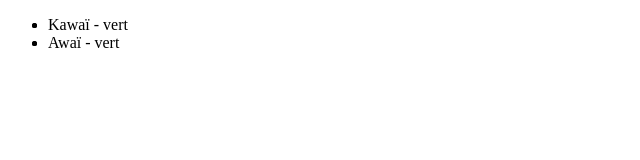
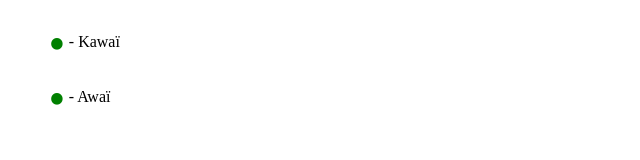
Before and after one commit to pointbar/traffic-jam, a plain HTML site: page index.html in a window 1280 px wide. Shown: the whole page, without its empty margins (0-640 px from the left). Drawn offline with Linux system fonts and the light colour scheme.

Commit message:
Création d'une liste html des feux

```diff
--- a/Network.js
+++ b/Network.js
@@ -17,8 +17,9 @@ class Network {
 	}
 	displayNetwork(className) {
 		this.listTrafficLight().map(name => {
+			const trafficLight = this.getTrafficLightByName(name)
 			const li =  document.createElement('li')
-			li.innerHTML = `<li>${name} - ${this.getTrafficLightByName(name).status}</li>`
+			li.innerHTML = `<li><i class="${trafficLight.status}">•</i> - ${name}</li>`
 			document.querySelector(`ul.${className}`).appendChild(li)
 		})
 	}
--- a/index.html
+++ b/index.html
@@ -3,6 +3,7 @@
 	<head>
 		<meta charset="UTF-8">
 		<title>Traffic Jam</title>
+		<link rel="stylesheet" href="style.css">
 	</head>
 	<body>
 		<ul class="pompomgali">
--- /dev/null
+++ b/style.css
@@ -0,0 +1,16 @@
+ul {
+	list-style-type: none;
+}
+li i {
+	font-size: 3em;
+	vertical-align: middle;
+}
+li i.vert {
+	color: green;
+}
+li i.rouge {
+	color: red;
+}
+li i.orange {
+	color: orange;
+}
```
